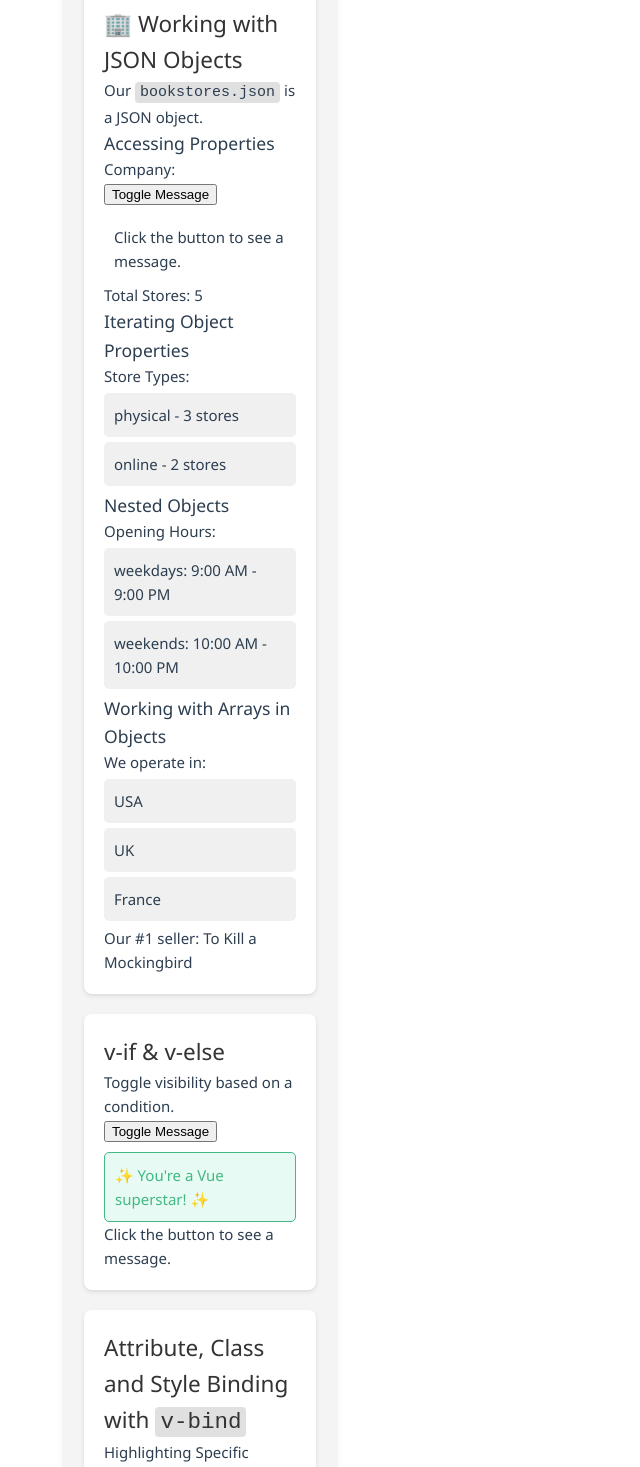
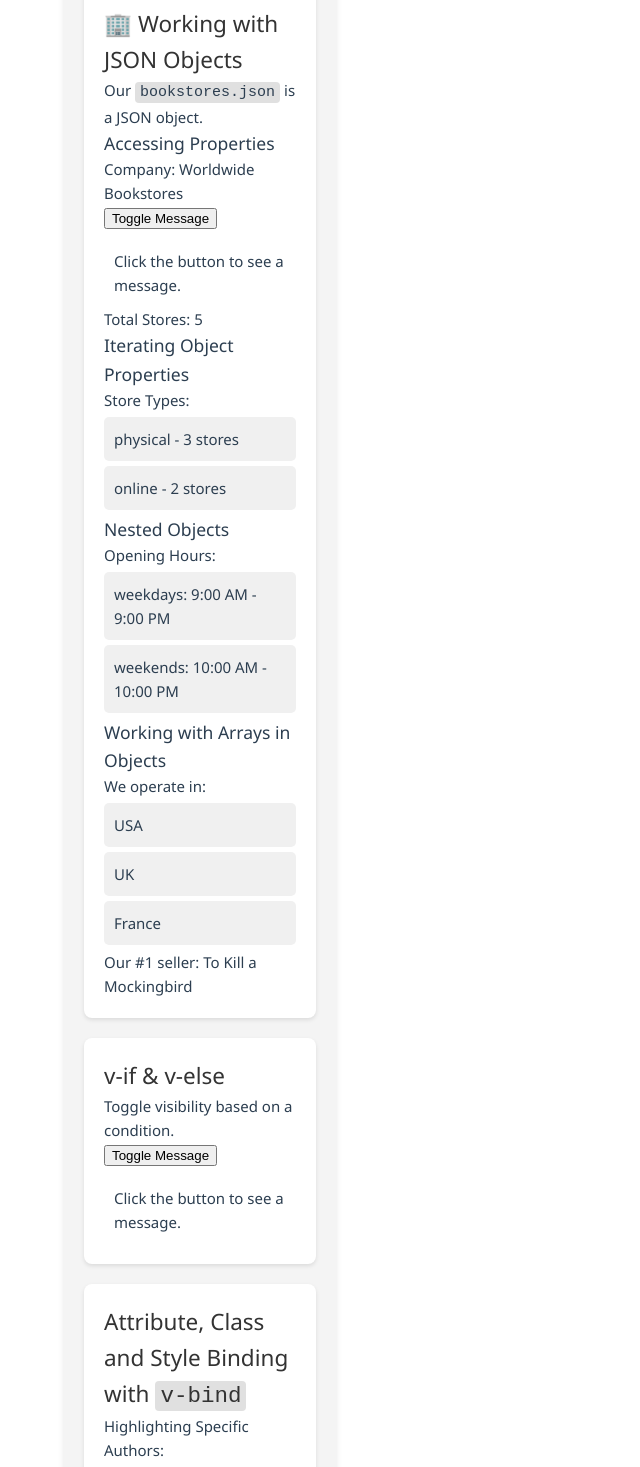
Before and after one commit to AllenSuncc/hsun-library, a Vue app: page / in a window 1280 px wide. Shown: the part 1354-2821 px from the top of the page, without its empty margins (0-640 px from the left). Built offline with nearby package versions, Linux system fonts and the light colour scheme.

Commit message:
complete activity 13

```diff
--- a/src/components/JSON.vue
+++ b/src/components/JSON.vue
@@ -56,7 +56,7 @@
 
       <h3>Accessing Properties</h3>
       <p>
-        Company:
+        Company: {{ bookstores.name }}
         <!-- Activity 9a: Get the company name from the bookstores object. -->
         <!-- TODO: CODE TO GET COMPANY NAME HERE -->
       </p>
@@ -111,8 +111,13 @@
       <!-- Activity 13: Toggle the message visibility when the button is clicked. -->
       <!-- TODO: CODE TO TOGGLE MESSAGE VISIBILITY HERE. Hint: Use the v-if directive. -->
       <button @click="showMessage = !showMessage">Toggle Message</button>
-      <p class="message success">✨ You're a Vue superstar! ✨</p>
-      <p>Click the button to see a message.</p>
+
+      <p v-if="showMessage" class="message success">
+        ✨ You're a Vue superstar! ✨
+      </p>
+      <p v-else class="message">
+        Click the button to see a message.
+      </p>
     </section>
 
     <section class="lab-section">
```
